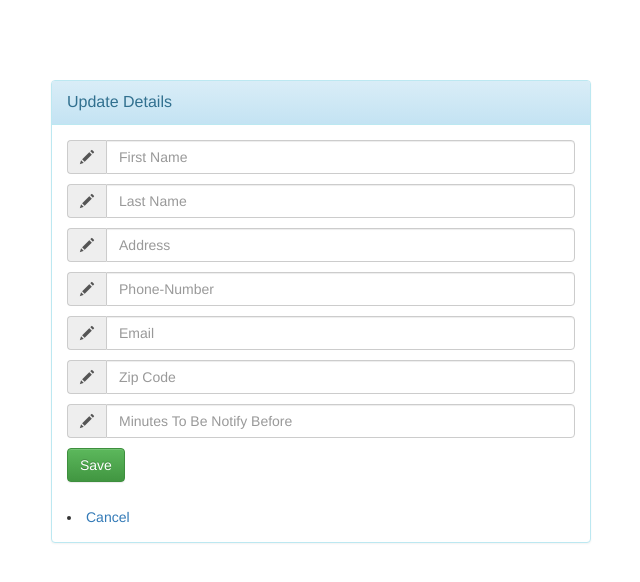
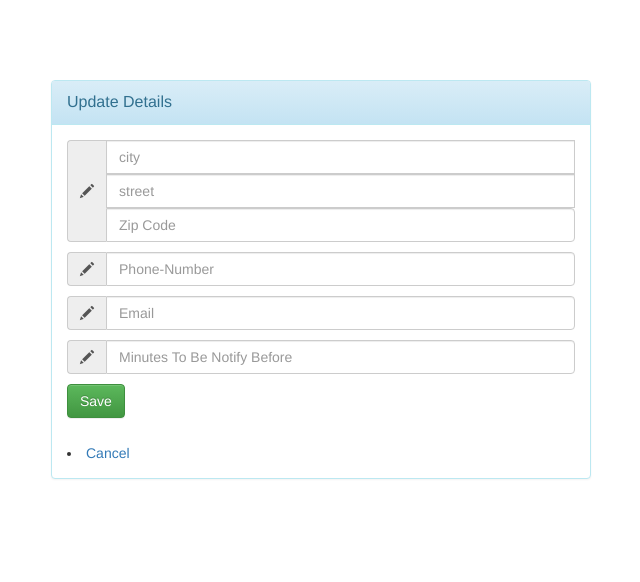
Before and after one commit to ytmlndr/finalproject, a Node project: template views/editdetails.ejs in a window 1280 px wide. Shown: the top 582 px of the page, without its empty margins (319-959 px from the left). Run offline with Node 20 templates, Linux system fonts and the light colour scheme; the template is opened without the code that fills it, so the values that code supplies are empty; some libraries are stand-ins or nearby versions.

Commit message:
update files due to the DB changes.
 * there is no more ("username" in the User collection.
 the "userID" and "ZIP" are now type number (not string as it was before).
 "address" changed to object contain objects like "city", "street" and "ZIP"
-to access you should nevigate to address.city (for example)

* changed type of userID, ZIP to number

* add check the if the entered ID length for login if 9 digits

```diff
--- a/app/models/user.js
+++ b/app/models/user.js
@@ -14,7 +14,7 @@ db.once('open', function callback() {
 });
 
 var userSchema = new schema({
-    username: { type: String, required: true, unique: true },
+    username: { type: Number, required: true, unique: true },
     password: { type: String, required: true},
     isDoctor: { type: Boolean, required: false, default: false},
     f_name:{type:String},
--- a/config/passport.js
+++ b/config/passport.js
@@ -21,7 +21,8 @@ module.exports = function(passport) {
 
     passport.use('local-login', new LocalStrategy({usernameField: 'username', passwordField: 'password'},
         function(username, password, done) {
-            User.findOne({username : username}, function(err, user) {
+            if(username.length!=9) return done(null, false, { message: 'length must be 9.'});
+            User.findOne({userID : parseInt(username,10)}, function(err, user) {
                 if(err) { return done(err); }
                 if(!user) { return done(null, false, { message: 'No user found.'}); }
                 user.comparePassword(password, function (err, isMatch) {
--- a/views/editdetails.ejs
+++ b/views/editdetails.ejs
@@ -19,19 +19,9 @@
                     <span class="input-group-addon">
                         <i class="glyphicon glyphicon-pencil"></i>
                     </span>
-                        <input id="firstname" class="form-control" name="fname" value="" placeholder="First Name">
-                    </div>
-                    <div class="input-group">
-                    <span class="input-group-addon">
-                        <i class="glyphicon glyphicon-pencil"></i>
-                    </span>
-                        <input id="lastname" class="form-control" name="lname" placeholder="Last Name">
-                    </div>
-                    <div class="input-group">
-                    <span class="input-group-addon">
-                        <i class="glyphicon glyphicon-pencil"></i>
-                    </span>
-                        <input id="Adrdess" class="form-control" name="addr" placeholder="Address">
+                        <input id="city" class="form-control" name="city" placeholder="city">
+                        <input id="street" class="form-control" name="street" placeholder="street">
+                        <input id="zipcode" type="number" class="form-control" name="zipcode" placeholder="Zip Code">
                     </div>
                     <div class="input-group">
                     <span class="input-group-addon">
@@ -39,7 +29,7 @@
                     </span>
                         <input id="phone-number" class="form-control" name="phone" placeholder="Phone-Number">
                     </div>
-                    <div class="input-group">
+                   <div class="input-group">
                     <span class="input-group-addon">
                         <i class="glyphicon glyphicon-pencil"></i>
                     </span>
@@ -49,13 +39,7 @@
                     <span class="input-group-addon">
                         <i class="glyphicon glyphicon-pencil"></i>
                     </span>
-                        <input id="zipcode" class="form-control" name="zipcode" placeholder="Zip Code">
-                    </div>
-                    <div class="input-group">
-                    <span class="input-group-addon">
-                        <i class="glyphicon glyphicon-pencil"></i>
-                    </span>
-                        <input id="minutes" class="form-control" name="minutes" placeholder="Minutes To Be Notify Before">
+                        <input id="minutes" type="number" class="form-control" name="minutes" placeholder="Minutes To Be Notify Before">
                     </div>
                     <div class="input-group">
                         <div class="form-group">
--- a/views/index.ejs
+++ b/views/index.ejs
@@ -22,7 +22,7 @@
                     <span class="input-group-addon">
                         <i class="glyphicon glyphicon-user"></i>
                     </span>
-                            <input id="login-username" class="form-control" name="username" value="" placeholder="id">
+                            <input id="login-username" type="number" class="form-control" name="username" value="" placeholder="id">
                         </div> <!-- username input-group -->
                         <div class="input-group">
                     <span class="input-group-addon">
--- a/views/register.ejs
+++ b/views/register.ejs
@@ -16,7 +16,7 @@
         <div class="control-group">
             <label class="control-label"  for="username">Username</label>
             <div class="controls">
-                <input type="text" id="username" name="username" placeholder="" class="input-xlarge">
+                <input type="number" id="username" name="username" placeholder="" class="input-xlarge">
             </div>
         </div>
 
```
Also changed, not shown: app/models/patient.js (+7 -5 lines), app/routes.js (+12 -23 lines).
